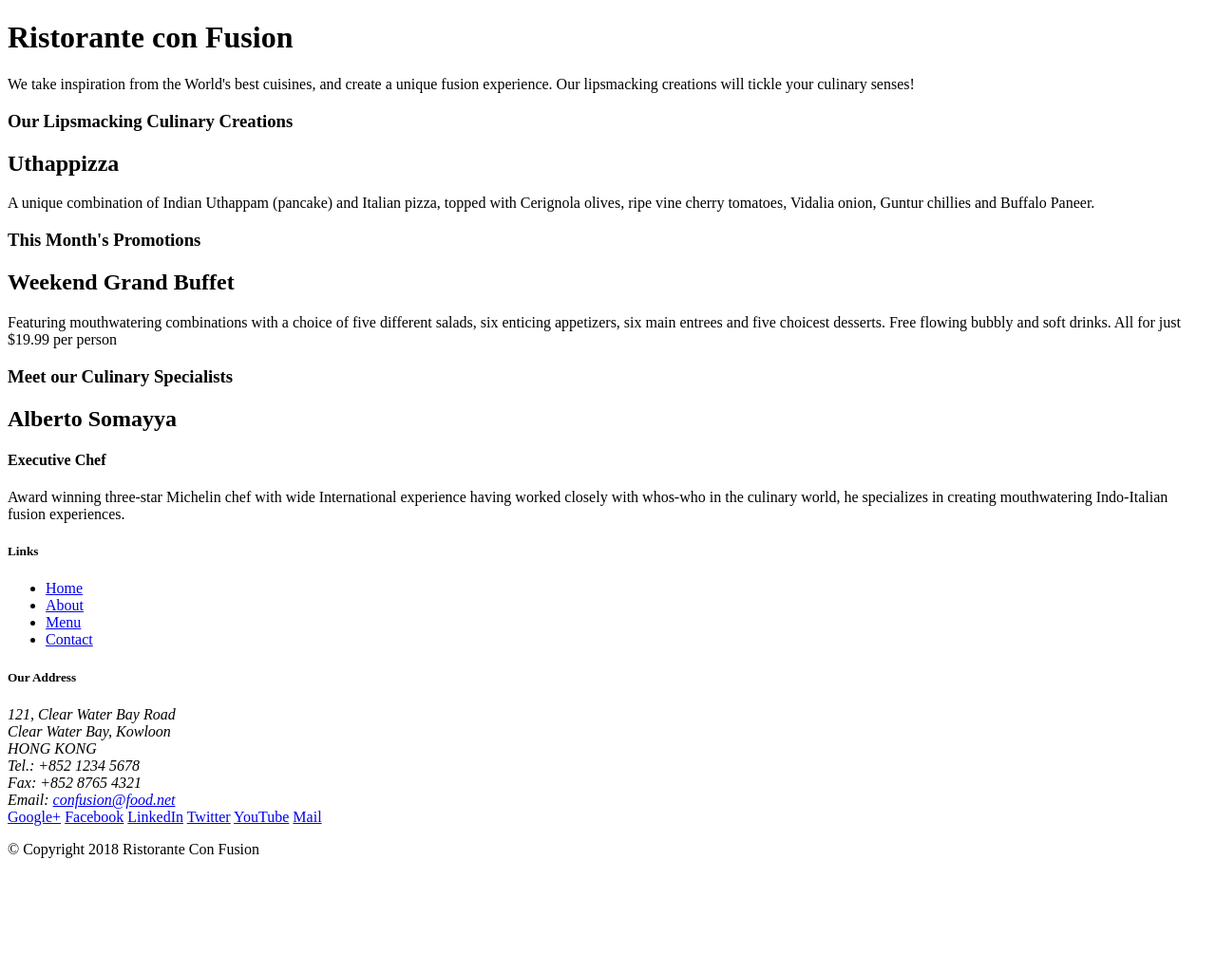
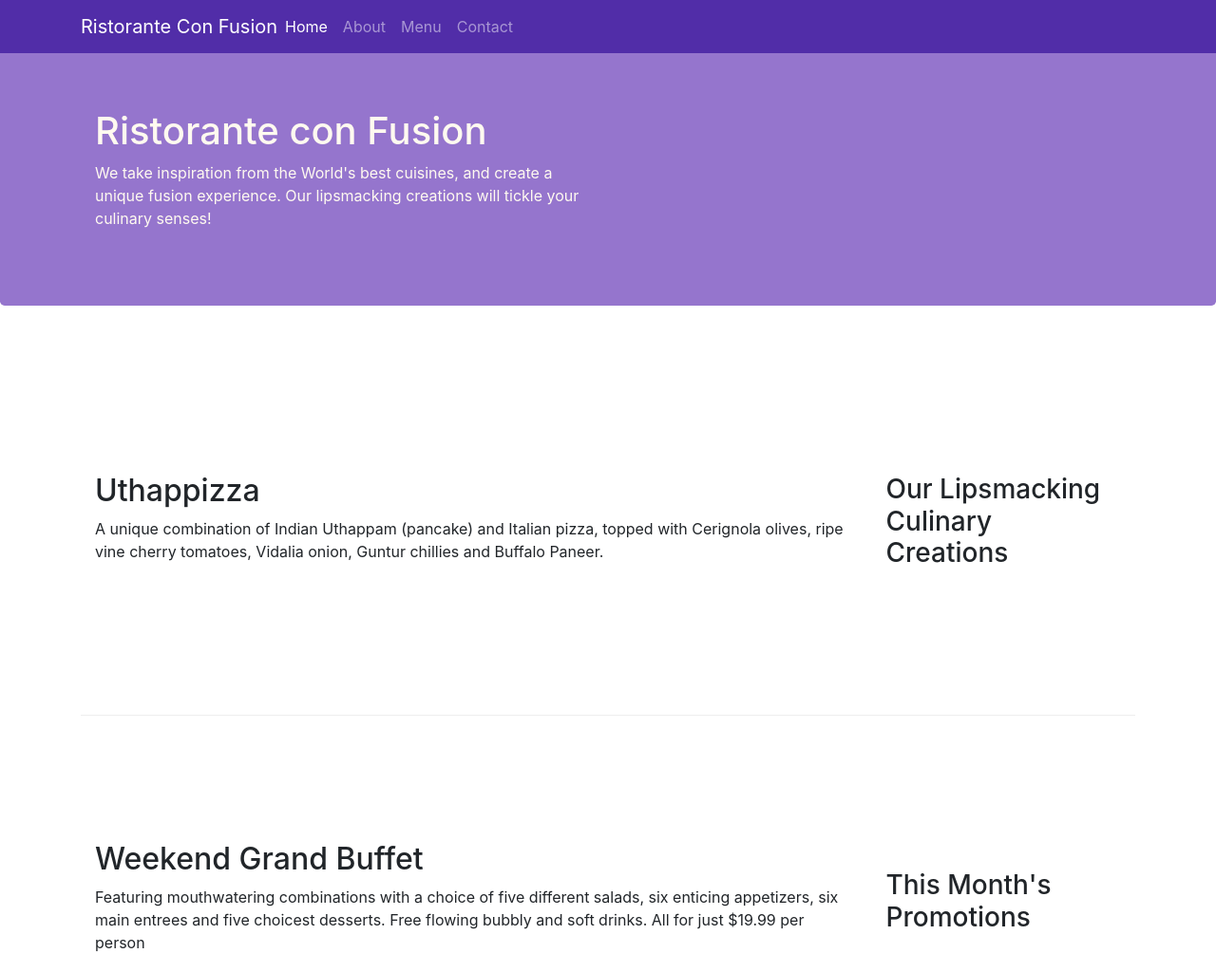
Before and after one commit to KaptainK1/Learning-React, a website: page index.html in a window 1280 px wide. Shown: the top 1024 px of the page at 95% size. Before the commit the page ends 920 px from the top, so only its background shows below. Drawn offline with nearby package versions, Linux system fonts and the light colour scheme.

Commit message:
navbar and breadcrumbs

```diff
--- /dev/null
+++ b/css/styles.css
@@ -0,0 +1,36 @@
+.row-header {
+  margin: 0px auto;
+  padding: 0px auto;
+}
+
+
+.row-content {
+  margin: 0 auto;
+  padding: 50px 0 50px 0;
+  border-bottom: 1px ridge;
+  min-height: 400px;
+
+}
+
+.footer {
+  background-color: #D1C4E9;
+  margin: 0 auto;
+  padding: 20px 0 20px 0;
+}
+
+.jumbotron {
+  .padding: 70px 30px;
+  .margin: 0px auto;
+  background: #9575CD;
+  color: floralWhite;
+
+}
+
+body{
+  padding: 50px 0 0 0;
+  z-index: 0;
+}
+
+.navbar-dark{
+  background-color: #512DA8;
+}
--- a/index.html
+++ b/index.html
@@ -2,51 +2,81 @@
 <html lang="en">
 
 <head>
+    <!-- Required meta tags always come first -->
+  <meta charset="utf-8">
+  <meta name="viewport" content="width=device-width, initial-scale=1, shrink-to-fit=no">
+  <meta http-equiv="x-ua-compatible" content="ie=edge">
+
+  <!-- Bootstrap CSS -->
+  <link rel="stylesheet" href="node_modules/bootstrap/dist/css/bootstrap.min.css">
+
+  <!-- Custom StyleSheet -->
+  <link rel="stylesheet" href="css/styles.css">
     <title>Ristorante Con Fusion</title>
 </head>
 
 <body>
 
-    <header>
-        <div>
-            <div>
-                <div>
+  <nav class="navbar navbar-dark navbar-expand-sm fixed-top">
+    <div class="container">
+      <button class="navbar-toggler" type="button" data-toggle="collapse" data-target="#Navbar">
+        <span class="navbar-toggler-icon"></span>
+      </button>
+        <a class="navbar-brand mr-auto" href="#">Ristorante Con Fusion</a>
+        <div class="collapse navbar-collapse" id="Navbar">
+
+
+        <ul class="navbar-nav mr-auto">
+          <li class="nav-item active"><a class="nav-link" href="#">Home</a></li>
+          <li class="nav-item"><a class="nav-link" href="./aboutus.html">About</a></li>
+          <li class="nav-item"><a class="nav-link" href="#">Menu</a></li>
+          <li class="nav-item"><a class="nav-link" href="#">Contact</a></li>
+
+        </ul>
+      </div>
+    </div>
+  </nav>
+
+    <header class="jumbotron">
+        <div class="container">
+            <div class="row row-header">
+                <div class="col-12 col-sm-6">
                     <h1>Ristorante con Fusion</h1>
                     <p>We take inspiration from the World's best cuisines, and create a unique fusion experience. Our lipsmacking creations will tickle your culinary senses!</p>
                 </div>
-                <div>
+                <div class="col-12 col-sm">
                 </div>
             </div>
         </div>
     </header>
 
-    <div>
-        <div>
-            <div>
+    <div class="container">
+        <div class="row row-content align-items-center">
+            <div class="col-12 col-sm-4 order-sm-last col-md-3">
                 <h3>Our Lipsmacking Culinary Creations</h3>
             </div>
-            <div>
+            <div class="col col-sm order-sm-first col-md">
                 <h2>Uthappizza</h2>
                 <p>A unique combination of Indian Uthappam (pancake) and Italian pizza, topped with Cerignola olives, ripe vine cherry tomatoes, Vidalia onion, Guntur chillies and Buffalo Paneer.</p>
             </div>
         </div>
 
 
-        <div>
-            <div>
+        <div class="row row-content align-items-center">
+            <div class="col-12 col-sm-4 order-sm-last col-md-3">
                 <h3>This Month's Promotions</h3>
             </div>
-            <div>
+            <div class="col col-sm order-sm-first col-md">
                 <h2>Weekend Grand Buffet</h2>
                 <p>Featuring mouthwatering combinations with a choice of five different salads, six enticing appetizers, six main entrees and five choicest desserts. Free flowing bubbly and soft drinks. All for just $19.99 per person </p>
             </div>
         </div>
 
-        <div>
-            <div>
+        <div class="row row-content align-items-center">
+            <div class="col-12 col-sm-4 col-md-3">
                 <h3>Meet our Culinary Specialists</h3>
             </div>
-            <div>
+            <div class="col col-sm col-md">
                 <h2>Alberto Somayya</h2>
                 <h4>Executive Chef</h4>
                 <p>Award winning three-star Michelin chef with wide International experience having worked closely with whos-who in the culinary world, he specializes in creating mouthwatering Indo-Italian fusion experiences. </p>
@@ -54,19 +84,19 @@
         </div>
     </div>
 
-    <footer>
-        <div>
-            <div>
-                <div>
+    <footer class="footer">
+        <div class="container">
+            <div class="row">
+                <div class="col-4 offset-1 col-sm-2">
                     <h5>Links</h5>
-                    <ul>
+                    <ul class="list-unstyled">
                         <li><a href="#">Home</a></li>
-                        <li><a href="#">About</a></li>
+                        <li><a href="./aboutus.html">About</a></li>
                         <li><a href="#">Menu</a></li>
                         <li><a href="#">Contact</a></li>
                     </ul>
                 </div>
-                <div>
+                <div class="col-7 col-sm-5">
                     <h5>Our Address</h5>
                     <address>
 		              121, Clear Water Bay Road<br>
@@ -77,8 +107,8 @@
 		              Email: <a href="mailto:confusion@food.net">confusion@food.net</a>
 		           </address>
                 </div>
-                <div>
-                    <div>
+                <div class="col-12 col-sm-4 align-self-center">
+                    <div class="text-center">
                         <a href="http://google.com/+">Google+</a>
                         <a href="http://www.facebook.com/profile.php?id=">Facebook</a>
                         <a href="http://www.linkedin.com/in/">LinkedIn</a>
@@ -88,14 +118,17 @@
                     </div>
                 </div>
            </div>
-           <div>
-                <div>
+           <div class="row justify-content-center">
+                <div class="col-auto">
                     <p>© Copyright 2018 Ristorante Con Fusion</p>
                 </div>
            </div>
         </div>
     </footer>
-
+    <!-- jQuery first, then Popper.js, then Bootstrap JS. -->
+    <script src="node_modules/jquery/dist/jquery.slim.min.js"></script>
+    <script src="node_modules/popper.js/dist/umd/popper.min.js"></script>
+    <script src="node_modules/bootstrap/dist/js/bootstrap.min.js"></script>
 </body>
 
 </html>
```
Also changed, not shown: aboutus.html (added, +139 -0 lines).
